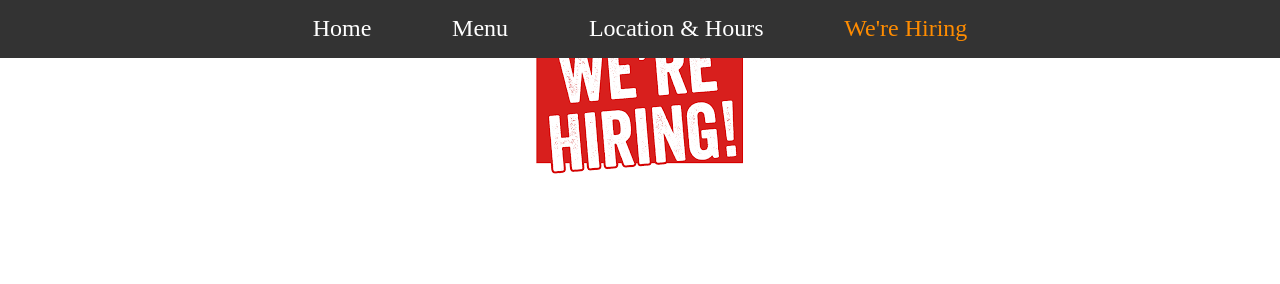
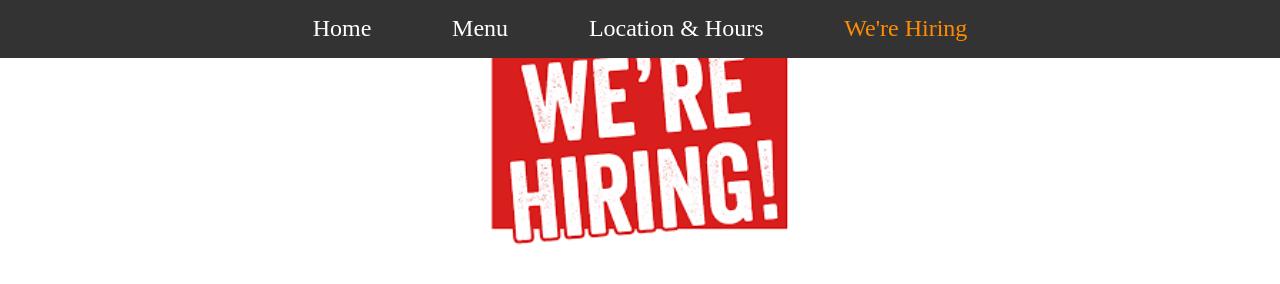
Before and after one commit to vwang314/Wing-s-House-Memphis, a plain HTML site: page hiring.html in a window 1280 px wide. Drawn offline with Linux system fonts and the light colour scheme.

Commit message:
Update hiring.html

```diff
--- a/hiring.html
+++ b/hiring.html
@@ -16,7 +16,7 @@
 			left:0;
 			right:0;
 			width: 100%
-			}
+		}
 
 		.navbar a {
     			display: inline-block;
@@ -25,16 +25,16 @@
     			padding: 1.2% 3%;
     			text-decoration: none;
 			font-size: 16px
-			}
+		}
 
 		.navbar .active {
 			color: #FF8C00;
-			}
+		}
 
 		.navbar a:hover {
     			background-color: #111;
 			color: #FFFACD;
-			}
+		}
 	</style>
 </head>
 <body>
@@ -47,6 +47,6 @@
     </style>
 </head>
 <body>
-	<center><img src="hiring.png" alt="Hiring"></center>
+	<center><img src="hiring.png" alt="Hiring" width=30%></center>
 </body>
 </html>
```
